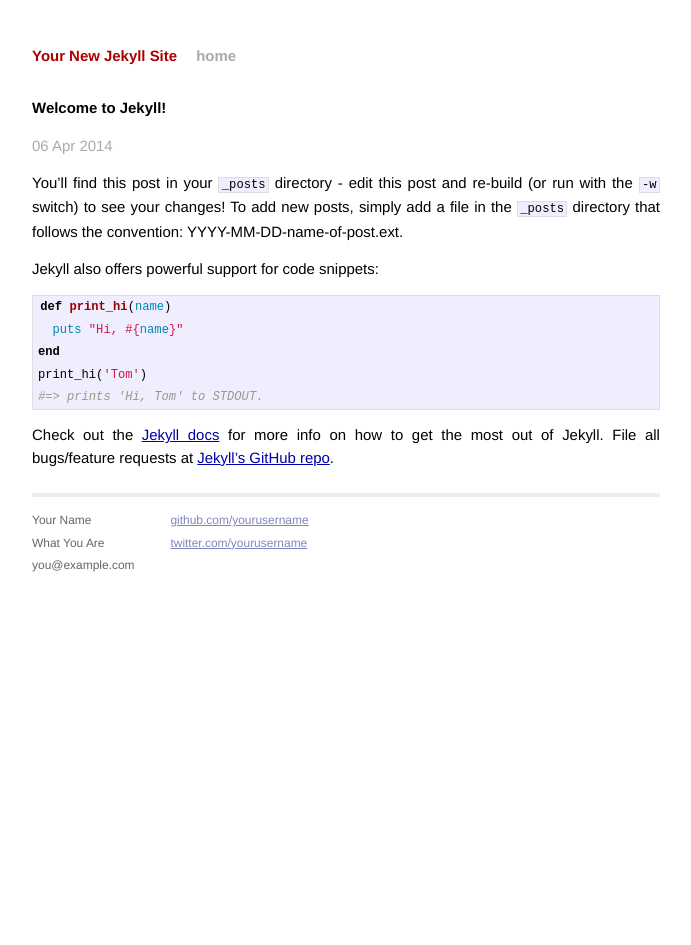
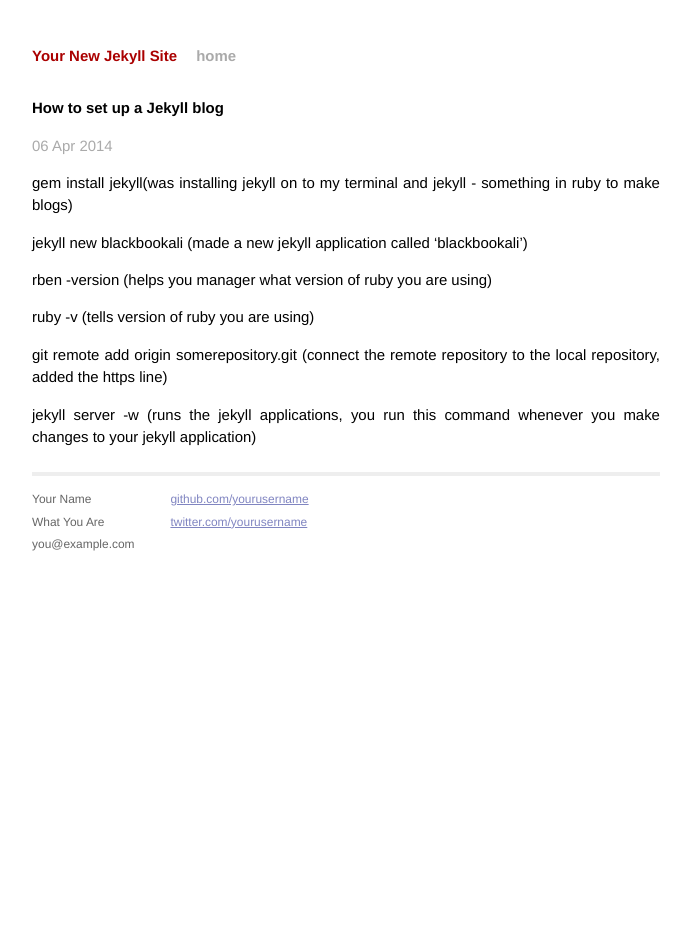
Before and after one commit to blackbookali/blackbookali.github.io, a Jekyll site: the page built from _posts/2014-04-06-welcome-to-jekyll.markdown, in a window 1280 px wide. Shown: the whole page, without its empty margins (294-985 px from the left). Built offline with Jekyll 4.4.1, drawn with Linux system fonts in a browser that asks for light colours; Markdown is read by kramdown in place of the engine named in the settings.

Commit message:
new post up

```diff
--- a/_posts/2014-04-06-welcome-to-jekyll.markdown
+++ b/_posts/2014-04-06-welcome-to-jekyll.markdown
@@ -1,24 +1,18 @@
 ---
 layout: post
-title:  "Welcome to Jekyll!"
+title:  "How to set up a Jekyll blog"
 date:   2014-04-06 11:20:50
 categories: jekyll update
 ---
 
-You'll find this post in your `_posts` directory - edit this post and re-build (or run with the `-w` switch) to see your changes!
-To add new posts, simply add a file in the `_posts` directory that follows the convention: YYYY-MM-DD-name-of-post.ext.
+gem install jekyll(was installing jekyll on to my terminal and jekyll - something in ruby to make blogs)
 
-Jekyll also offers powerful support for code snippets:
+jekyll new blackbookali (made a new jekyll application called 'blackbookali')
 
-{% highlight ruby %}
-def print_hi(name)
-  puts "Hi, #{name}"
-end
-print_hi('Tom')
-#=> prints 'Hi, Tom' to STDOUT.
-{% endhighlight %}
+rben -version (helps you manager what version of ruby you are using)
 
-Check out the [Jekyll docs][jekyll] for more info on how to get the most out of Jekyll. File all bugs/feature requests at [Jekyll's GitHub repo][jekyll-gh].
+ruby -v (tells version of ruby you are using)
 
-[jekyll-gh]: https://github.com/mojombo/jekyll
-[jekyll]:    http://jekyllrb.com
+git remote add origin somerepository.git (connect the remote repository to the local repository, added the https line)
+
+jekyll server -w (runs the jekyll applications, you run this command whenever you make changes to your jekyll application)
```
